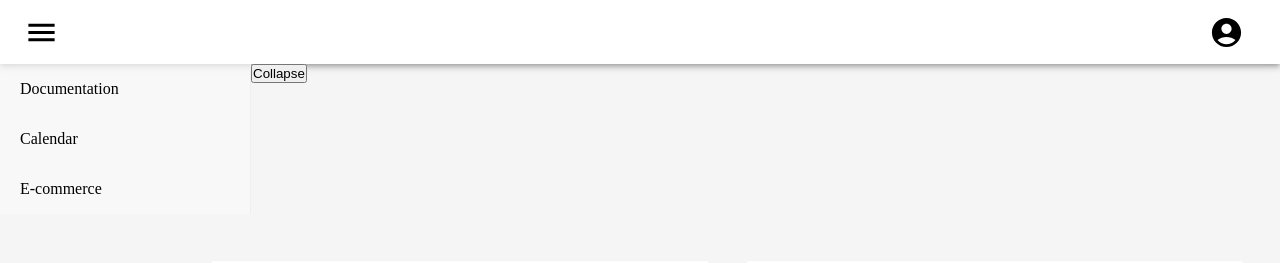
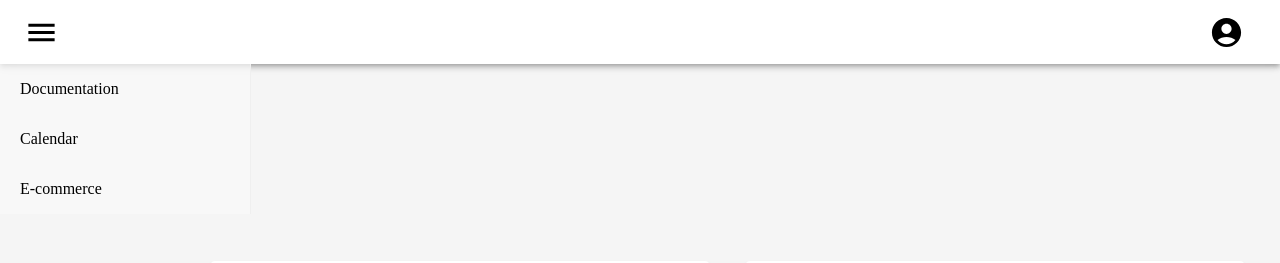
Before and after one commit to Grupo4-integrador/projeto-integrador, a React (Create React App) app: page /home in a window 1280 px wide. Shown: the top 263 px of the page. Built offline with nearby package versions, Linux system fonts and the light colour scheme.

Commit message:
SideBar quase pronta

```diff
--- a/src/Components/Header/index.js
+++ b/src/Components/Header/index.js
@@ -1,5 +1,7 @@
 import * as React from "react";
 import { Link } from "react-router-dom";
+
+import { useProSidebar } from 'react-pro-sidebar';
 
 import AppBar from "@mui/material/AppBar";
 import Box from "@mui/material/Box";
@@ -22,6 +24,7 @@ function Header() {
   const handleClose = () => {
     setAnchorEl(null);
   };
+  const { collapseSidebar } = useProSidebar();
 
   return (
     <Box sx={{ flexGrow: 1 }}>
@@ -33,6 +36,7 @@ function Header() {
             color="inherit"
             aria-label="menu"
             sx={{ mr: 2 }}
+            onClick={() => collapseSidebar()}
             style={{ color: "#000" }}
           >
             <MenuIcon sx={{ fontSize: "35px" }} />
--- a/src/Components/Telas/Inicitial/index.js
+++ b/src/Components/Telas/Inicitial/index.js
@@ -8,8 +8,6 @@ import Header from "../../Header";
 import "./index.css";
 
 function Inicitial() {
-  const { collapseSidebar } = useProSidebar();
-
   return (
     <div>
       <Header />
@@ -22,9 +20,6 @@ function Inicitial() {
           <MenuItem> E-commerce</MenuItem>
         </Menu>
       </Sidebar>
-      <main>
-        <button onClick={() => collapseSidebar()}>Collapse</button>
-      </main>
     </div>
 
       <div className="container">
```
